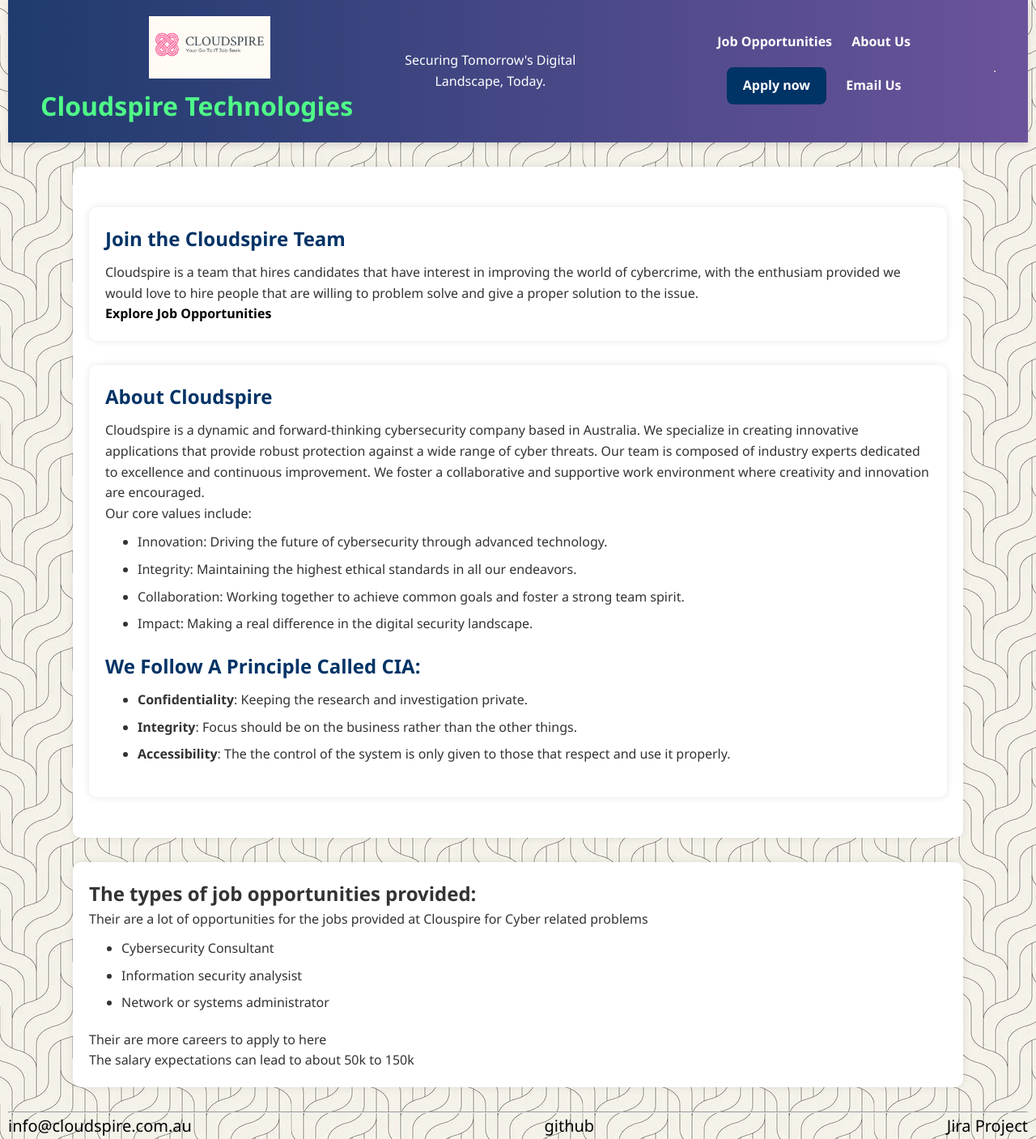
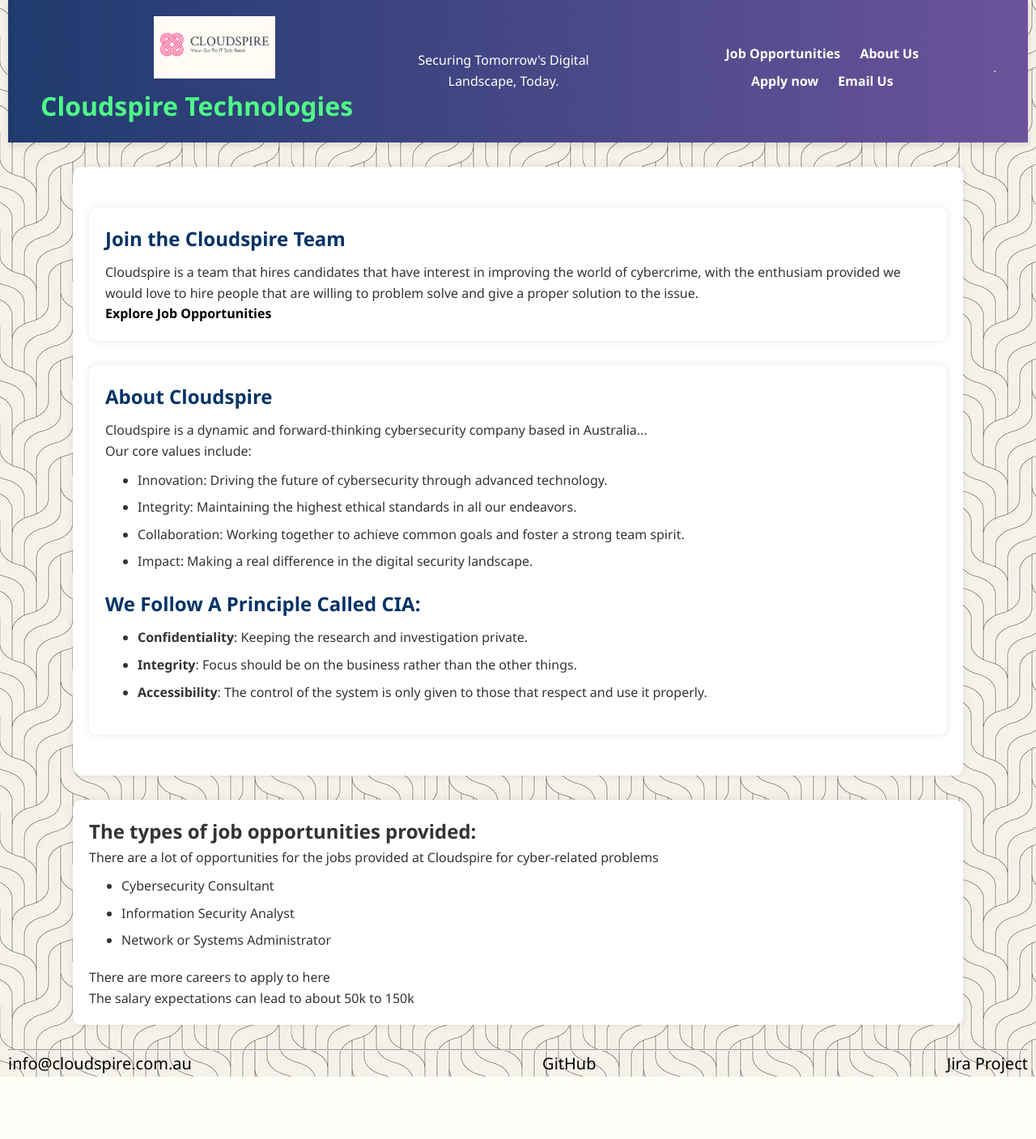
Before and after one commit to Infinite-Loops04/Project02, a PHP site: page / in a window 1280 px wide. Shown: the whole page at 81% size. After the commit the page ends 1330 px from the top, so only its background shows below. Run offline with PHP 8.4, Linux system fonts and the light colour scheme.

Commit message:
changes made

```diff
--- a/footer.inc
+++ b/footer.inc
@@ -0,0 +1,6 @@
+<!-- footer.inc -->
+<footer id="index_footer">
+    <p><a href="mailto:info@cloudspire.com.au" class="button">info@cloudspire.com.au</a></p>
+    <p><a href="https://github.com/Infinite-Loops04/Project1" class="button">GitHub</a></p>
+    <p><a href="https://infiniteloops04.atlassian.net/jira/software/projects/SCRUM/summary" class="button">Jira Project</a></p>
+</footer>
--- a/header.inc
+++ b/header.inc
@@ -1,22 +1,17 @@
-<!DOCTYPE html>
-<html lang="en">
-<head>
-    <meta charset="UTF-8">
-    <meta name="viewport" content="width=device-width, initial-scale=1.0">
-    <title>My Awesome Website</title>
-    <link rel="stylesheet" href="style.css">
-    <style>
-        body { font-family: sans-serif; margin: 0; padding: 0; background-color: #f4f4f4; }
-        .container { max-width: 960px; margin: 20px auto; padding: 20px; background-color: #fff; border-radius: 8px; box-shadow: 0 0 10px rgba(0,0,0,0.1); }
-        h1, h2 { color: #333; }
-        p { line-height: 1.6; color: #666; }
-        header { background-color: #333; color: white; padding: 1rem 0; text-align: center; }
-        header h1 { margin: 0; }
-        footer { background-color: #333; color: white; text-align: center; padding: 1rem 0; margin-top: 20px; }
-    </style>
-</head>
-<body>
-    <header>
-        <h1>Welcome to My Website!</h1>
-    </header>
-    <div class="container">
+<!-- header.inc -->
+<header>
+    <div class="logo-container">
+        <img src="images/clouldspire_logo.png" alt="Cloudspire Logo" width="150">
+        <h1 id="page_title">Cloudspire Technologies</h1>
+    </div>
+    <p class="tagline">Securing Tomorrow's Digital Landscape, Today.</p>
+    <nav>
+        <ul>
+            <li><a href="jobs.php">Job Opportunities</a></li>
+            <li><a href="about.php">About Us</a></li>
+            <li><a href="apply.php">Apply now</a></li>
+            <li><a href="mailto:info@cloudspire.com.au">Email Us</a></li>
+        </ul>
+    </nav>
+    <hr>
+</header>
--- a/index.php
+++ b/index.php
@@ -1,3 +1,4 @@
+<!-- index.php -->
 <!DOCTYPE html>
 <html lang="en">
 <head>
@@ -7,41 +8,27 @@
     <meta name="description" content="CloudSpire Technologies homepage">
     <meta name="keywords" content="HTML5, information technology, IT, company, cloudspire,">
     <meta name="author" content="InfinteLoops">
-        <title>CloudSpire Technologies</title>  <!--The title page of the  page-->
+    <title>CloudSpire Technologies</title>
 </head>
 <body id="index_body">
-    <header>
-        <div class="logo-container">
-            <img src="images/clouldspire_logo.png" alt="Cloudspire Logo" width="150">
-            <h1 id="page_title">Cloudspire Technologies</h1>
-        </div>
-        <p class="tagline">Securing Tomorrow's Digital Landscape, Today.</p>
-        <nav>
-            <ul>
-                <li><a href="jobs.html">Job Opportunities</a></li>
-                <li><a href="about.html">About Us</a></li>
-                <li><a href="apply.html">Apply now</a></li>
-                <li><a href="mailto:info@cloudspire.com.au">Email Us</a></li> <!--This links all the pages together, meaning if they click on it. You can access the other pages-->
-            </ul>
-        </nav>
-        <hr>
-    </header>
+
+    <?php include("header.inc"); ?>
 
     <main>
         <section class="hero">
             <div class="hero-content">
-                <h2>Join the Cloudspire Team</h2> <!--About the job-->
+                <h2>Join the Cloudspire Team</h2>
                 <p>Cloudspire is a team that hires candidates that have interest in improving the world of cybercrime, with the enthusiam provided we would love to hire people that are willing to problem solve and give a proper solution to the issue.</p>
-                <a href="jobs.html" class="button"><strong>Explore Job Opportunities</strong></a>
+                <a href="jobs.php" class="button"><strong>Explore Job Opportunities</strong></a>
             </div>
         </section>
 
-        <section id = aboutng class="company-description">
+        <section id="aboutng" class="company-description">
             <h2>About Cloudspire</h2>
-            <p>Cloudspire is a dynamic and forward-thinking cybersecurity company based in Australia. We specialize in creating innovative applications that provide robust protection against a wide range of cyber threats. Our team is composed of industry experts dedicated to excellence and continuous improvement. We foster a collaborative and supportive work environment where creativity and innovation are encouraged.</p>
+            <p>Cloudspire is a dynamic and forward-thinking cybersecurity company based in Australia...</p>
             <p>Our core values include:</p>
             <ul>
-                <li>Innovation: Driving the future of cybersecurity through advanced technology.</li> <!--Adding the dot points to the page, these are li tages and ul-->
+                <li>Innovation: Driving the future of cybersecurity through advanced technology.</li>
                 <li>Integrity: Maintaining the highest ethical standards in all our endeavors.</li>
                 <li>Collaboration: Working together to achieve common goals and foster a strong team spirit.</li>
                 <li>Impact: Making a real difference in the digital security landscape.</li>
@@ -50,28 +37,28 @@
             <ul>
                 <li><strong>Confidentiality</strong>: Keeping the research and investigation private.</li>
                 <li><strong>Integrity</strong>: Focus should be on the business rather than the other things.</li>
-                <li><strong>Accessibility</strong>: The the control of the system is only given to those that respect and use it properly.</li>
+                <li><strong>Accessibility</strong>: The control of the system is only given to those that respect and use it properly.</li>
             </ul>
         </section>
     </main>
+
     <div>
-        <section id = "types-of-job-opportunities">
+        <section id="types-of-job-opportunities">
             <h1>The types of job opportunities provided:</h1>
-            <p>Their are a lot of opportunities for the jobs provided at Clouspire for Cyber related problems</p>
+            <p>There are a lot of opportunities for the jobs provided at Cloudspire for cyber-related problems</p>
             <ul>
-                <li>Cybersecurity Consultant</li> <!--Types of jobs avaliable-->
-                <li>Information security analysist</li>
-                <li>Network or systems administrator</li>
+                <li>Cybersecurity Consultant</li>
+                <li>Information Security Analyst</li>
+                <li>Network or Systems Administrator</li>
             </ul>
-            <p>Their are more careers to apply to here</p>
+            <p>There are more careers to apply to here</p>
             <p>The salary expectations can lead to about 50k to 150k</p>
         </section>
     </div>
+
     <hr>
-    <footer id="index_footer"> <!--Puts the page to the end-->
-        <p><a href="mailto:info@cloudspire.com.au" class="button">info@cloudspire.com.au</a></p> <!--Linking the pages together such as the mail,Github,Jira -->
-        <p><a href="https://github.com/Infinite-Loops04/Project1" class="button">github</a></p>
-        <p><a href="https://infiniteloops04.atlassian.net/jira/software/projects/SCRUM/summary?atlOrigin=eyJpIjoiYzUzOWZkNDgzZjc4NGJmNmFkNzU2OGZmNjc5Y2FjZmUiLCJwIjoiaiJ9" class="button">Jira Project</a></p>
-    </footer>
+
+    <?php include("footer.inc"); ?>
+
 </body>
 </html>
```
Lines whose indentation alone changed are shown as unchanged.
